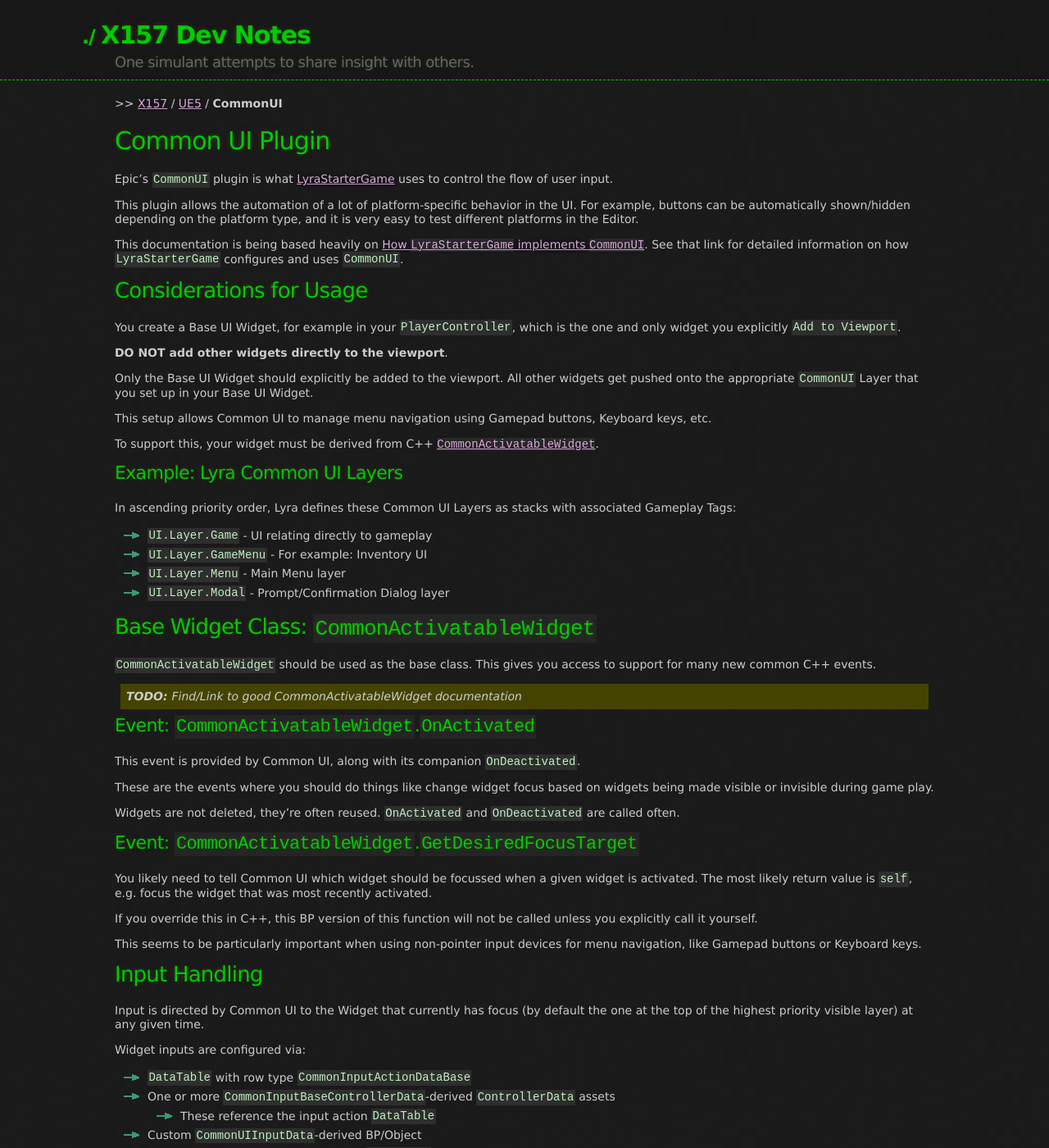
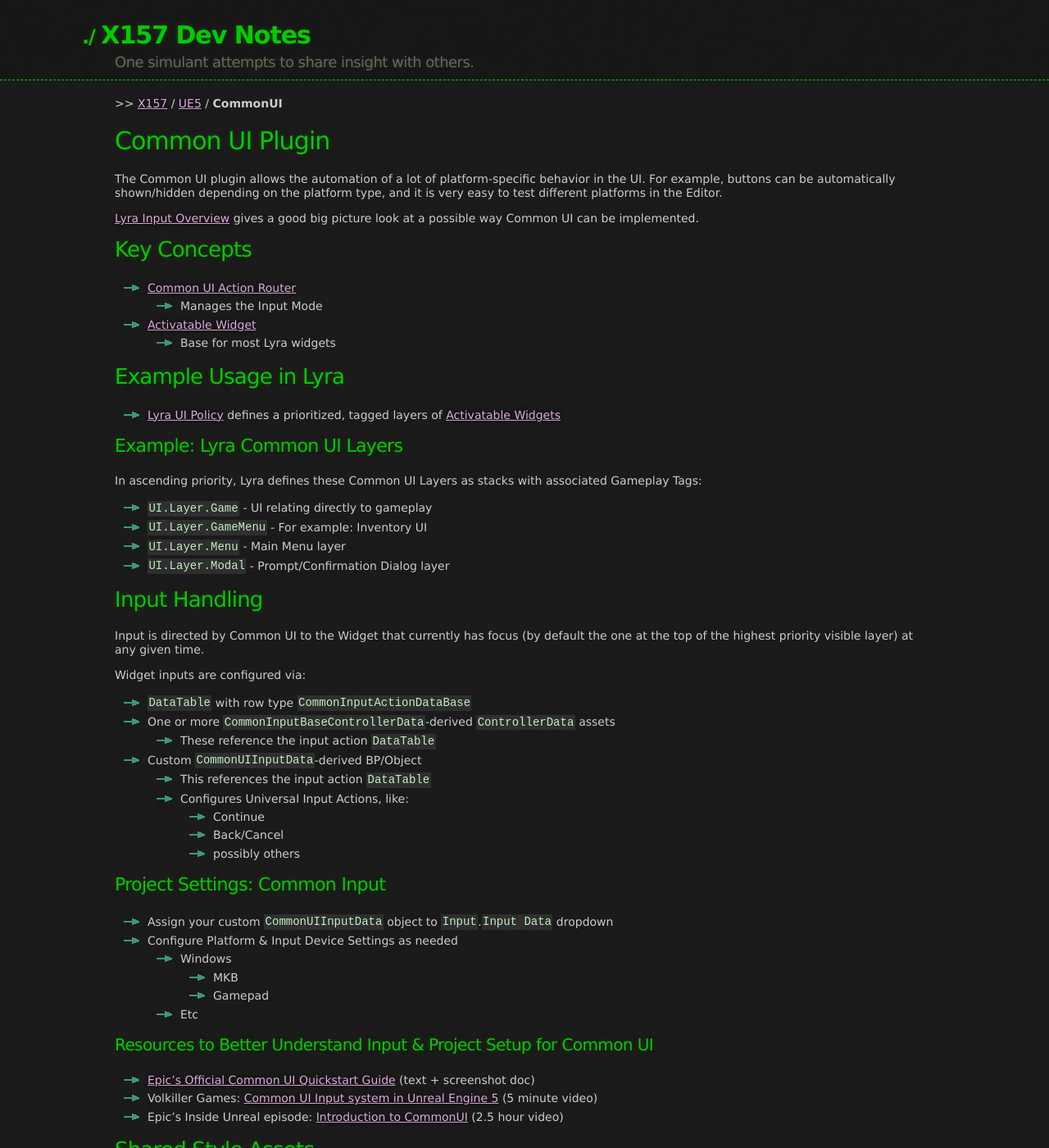
Before and after one commit to x157/x157.github.io, a Jekyll site: the page built from UE5/CommonUI/index.md, in a window 1280 px wide and 1400 px high. Shown: the whole window at 82% size. Built offline with Jekyll 4.4.1, drawn with Linux system fonts in a browser that asks for light colours.

Commit message:
Iterate Common UI

```diff
--- a/UE5/CommonUI/index.md
+++ b/UE5/CommonUI/index.md
@@ -8,75 +8,35 @@
 
 # Common UI Plugin
 
-Epic's `CommonUI` plugin is what
-[LyraStarterGame](../LyraStarterGame/)
-uses to control the flow of user input.
-
-This plugin allows the automation of a lot of platform-specific behavior in the UI.
+The Common UI plugin allows the automation of a lot of platform-specific behavior in the UI.
 For example, buttons can be automatically shown/hidden depending on the platform
 type, and it is very easy to test different platforms in the Editor.
 
-This documentation is being based heavily on
-[How `LyraStarterGame` implements `CommonUI`](/UE5/LyraStarterGame/CommonUI/).
-See that link for detailed information on how `LyraStarterGame` configures and uses `CommonUI`.
+[Lyra Input Overview](/UE5/LyraStarterGame/Input/) gives a good big picture look
+at a possible way Common UI can be implemented.
+
+## Key Concepts
+
+- [Common UI Action Router](./ActionRouter)
+  - Manages the Input Mode
+- [Activatable Widget](./ActivatableWidget)
+  - Base for most Lyra widgets
 
 
-## Considerations for Usage
+## Example Usage in Lyra
 
-You create a Base UI Widget, for example in your `PlayerController`,
-which is the one and only widget you explicitly `Add to Viewport`.
-
-**DO NOT add other widgets directly to the viewport**.
-
-Only the Base UI Widget should explicitly be added to the viewport.
-All other widgets get pushed onto the appropriate `CommonUI` Layer that you set up in your Base UI Widget.
-
-This setup allows Common UI to manage menu navigation using Gamepad buttons, Keyboard keys, etc.
-
-To support this, your widget must be derived from C++ [`CommonActivatableWidget`](#CommonActivatableWidget).
+- [Lyra UI Policy](/UE5/LyraStarterGame/Input/UIPolicy) defines a prioritized, tagged layers of
+  [Activatable Widgets](./ActivatableWidget)
 
 
 ### Example: Lyra Common UI Layers
 
-In ascending priority order, Lyra defines these Common UI Layers as stacks with associated Gameplay Tags:
+In ascending priority, Lyra defines these Common UI Layers as stacks with associated Gameplay Tags:
 
 - `UI.Layer.Game` - UI relating directly to gameplay
 - `UI.Layer.GameMenu` - For example: Inventory UI
 - `UI.Layer.Menu` - Main Menu layer
 - `UI.Layer.Modal` - Prompt/Confirmation Dialog layer
-
-
-<a id="CommonActivatableWidget"></a>
-## Base Widget Class: `CommonActivatableWidget`
-
-`CommonActivatableWidget` should be used as the base class.
-This gives you access to support for many new common C++ events.
-
-<todo-p>
-Find/Link to good CommonActivatableWidget documentation
-</todo-p>
-
-
-### Event: `CommonActivatableWidget`.`OnActivated`
-
-This event is provided by Common UI, along with its companion `OnDeactivated`.
-
-These are the events where you should do things like change widget focus based on widgets being made
-visible or invisible during game play.
-
-Widgets are not deleted, they're often reused. `OnActivated` and `OnDeactivated` are called often.
-
-
-### Event: `CommonActivatableWidget`.`GetDesiredFocusTarget`
-
-You likely need to tell Common UI which widget should be focussed when a given widget is activated.
-The most likely return value is `self`, e.g. focus the widget that was most recently activated.
-
-If you override this in C++, this BP version of this function will not be called
-unless you explicitly call it yourself.
-
-This seems to be particularly important when using non-pointer input devices for menu navigation,
-like Gamepad buttons or Keyboard keys.
 
 
 ## Input Handling
```
Also changed, not shown: UE5/CommonUI/ActivatableWidget.md (+32 -0 lines), UE5/LyraStarterGame/Input/index.md (+1 -1 lines).
